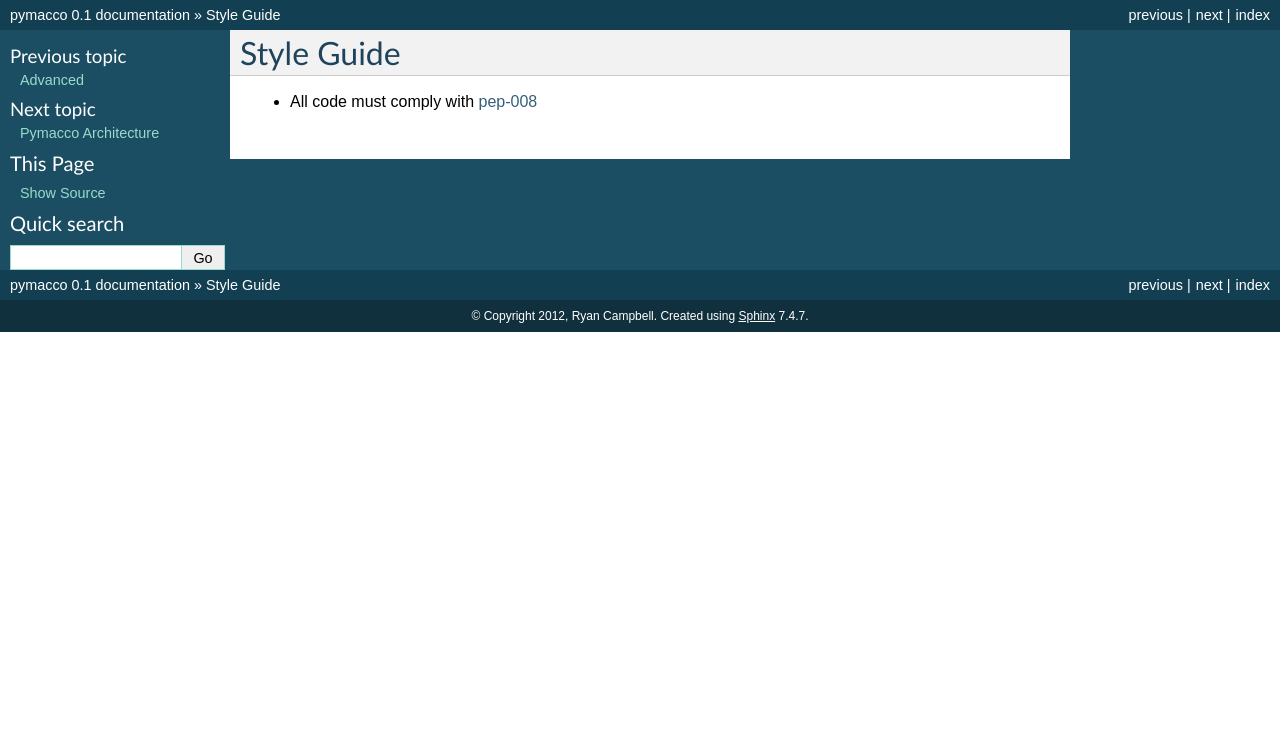
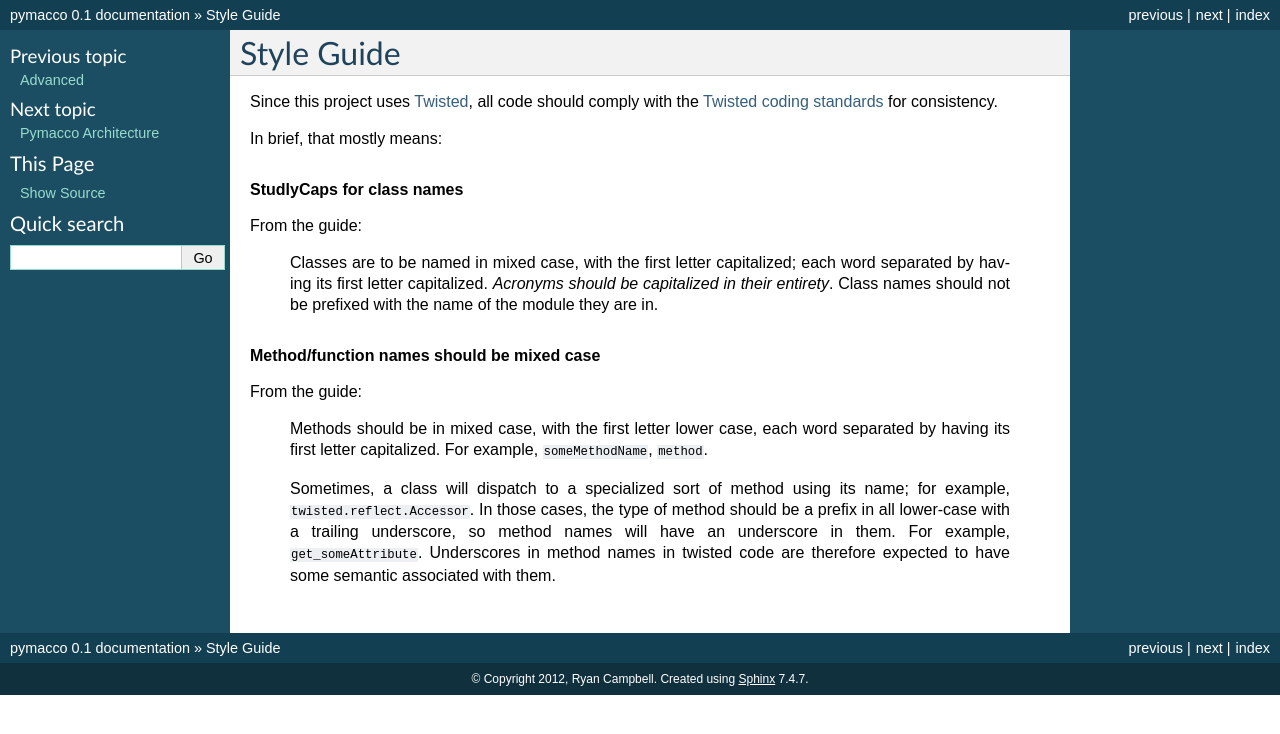
Before and after one commit to campbellr/pymacco, a Sphinx documentation site: the page built from docs/dev/style.rst, in a window 1280 px wide. Shown: the top 734 px of the page. Built offline with Sphinx 7.4.7, drawn with Linux system fonts in a browser that asks for light colours.

Commit message:
Update style guide to prefer Twisted style

```diff
--- a/docs/dev/style.rst
+++ b/docs/dev/style.rst
@@ -3,4 +3,35 @@
 Style Guide
 ===========
 
-* All code must comply with `pep-008 <http://www.python.org/dev/peps/pep-0008/>`_
+Since this project uses Twisted_, all code should comply with the
+`Twisted coding standards`_ for consistency.
+
+In brief, that mostly means:
+
+.. rubric:: StudlyCaps for class names
+
+From the guide:
+
+    Classes are to be named in mixed case, with the first letter capitalized;
+    each word separated by having its first letter capitalized. *Acronyms
+    should be capitalized in their entirety*. Class names should not be
+    prefixed with the name of the module they are in.
+
+.. rubric:: Method/function names should be mixed case
+
+From the guide:
+
+    Methods should be in mixed case, with the first letter lower case,
+    each word separated by having its first letter capitalized.
+    For example, ``someMethodName``, ``method``.
+
+    Sometimes, a class will dispatch to a specialized sort of method using
+    its name; for example, ``twisted.reflect.Accessor``. In those cases,
+    the type of method should be a prefix in all lower-case with a trailing
+    underscore, so method names will have an underscore in them. For example,
+    ``get_someAttribute``. Underscores in method names in twisted code are
+    therefore expected to have some semantic associated with them.
+
+
+.. _Twisted: http://twistedmatrix.com
+.. _Twisted coding standards: http://twistedmatrix.com/documents/current/core/development/policy/coding-standard.html
```
Also changed, not shown: 1 other file.
